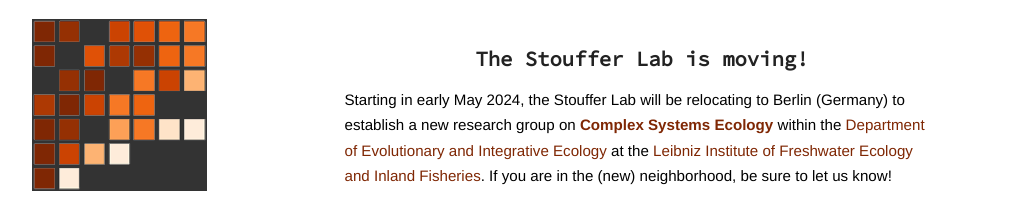
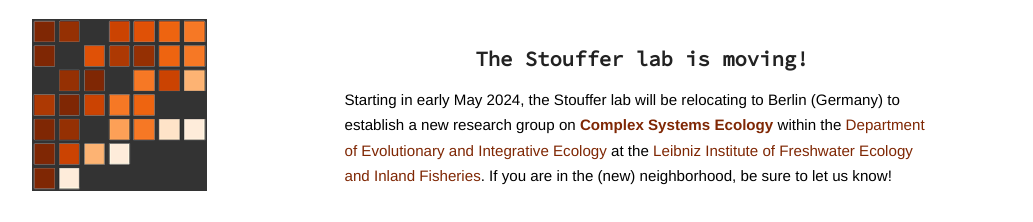
Before and after one commit to stoufferlab/stoufferlab.github.io, a Jekyll site: the page built from news/index.html, in a window 1280 px wide. Shown: the top 222 px of the page, without its empty margins (123-1156 px from the left). Built offline with Jekyll 4.4.1, drawn with Linux system fonts in a browser that asks for light colours; nearby versions of some CDN libraries; library files that are not in the unit come from our copies; a script that is not in the unit is left out.

Commit message:
lowercase l

```diff
--- a/news/index.html
+++ b/news/index.html
@@ -11,11 +11,11 @@
   <div class="row">
     <div class="small-10 small-centered columns align-self-middle">
       <h2 class="text-center" style="margin-top:5%; margin-bottom:2%;">
-          The Stouffer Lab is moving!
+          The Stouffer lab is moving!
       </h2>
 
       <p>
-      Starting in early May 2024, the Stouffer Lab will be relocating to
+      Starting in early May 2024, the Stouffer lab will be relocating to
       Berlin (Germany) to establish a new research group on
       <b style="color: rgb(127,39,4);">
           Complex Systems Ecology
```
